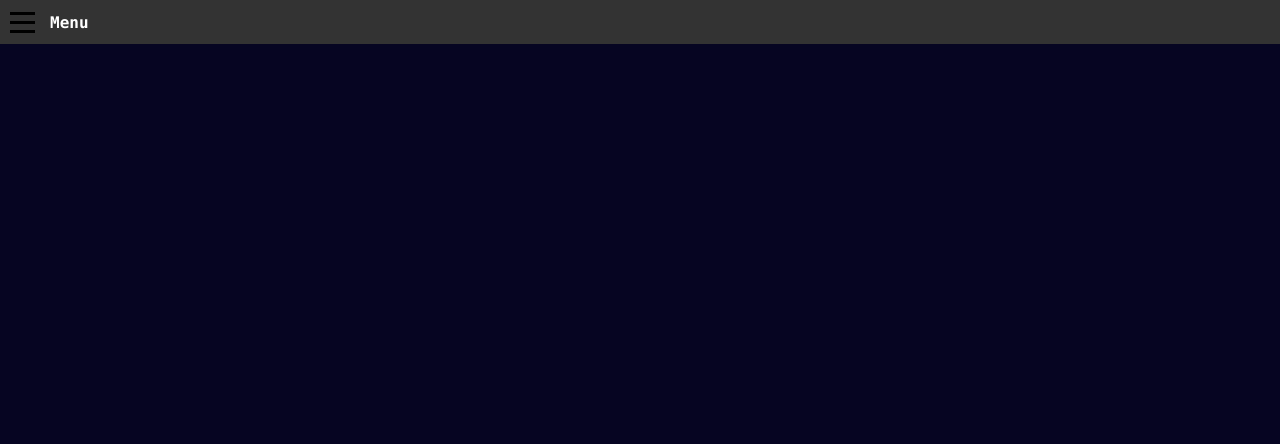
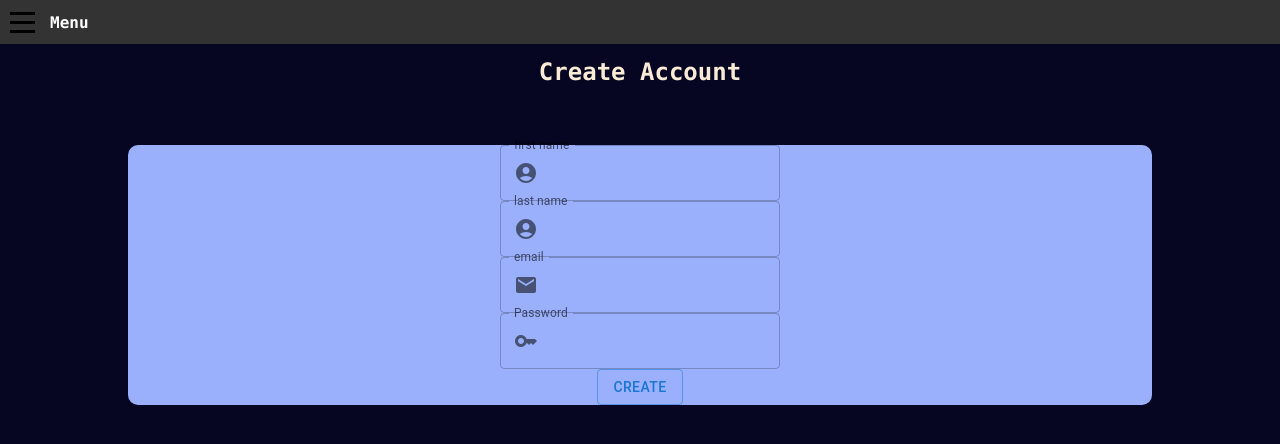
Before and after one commit to Jay-boo/dataQuestFront, a React (Create React App) app: page /signup in a window 1280 px wide. Shown: the top 444 px of the page. Built offline with nearby package versions, Linux system fonts and the light colour scheme; what @mars/heroku-js-runtime-env would draw is missing.

Commit message:
Authentication Part V1

```diff
--- a/src/App.js
+++ b/src/App.js
@@ -4,6 +4,7 @@ import {BrowserRouter,Route,Routes} from 'react-router-dom';
 import Login from './pages/Login';
 import DashBoard from './pages/DashBoard';
 import QuestPage from './pages/QuestPage';
+import SignUp from './pages/SignUp';
 
 function App() {
   const sidenavRef=useRef(null);
@@ -38,6 +39,7 @@ function App() {
       <Routes>
         <Route path="/" element={<DashBoard/>}/>
         <Route path="/login" element={<Login/>}/>
+        <Route path="/signup" element={<SignUp/>}/>
         <Route path="/quest/:id" element={<QuestPage/>} />
       </Routes>
 
--- a/src/client.js
+++ b/src/client.js
@@ -23,7 +23,7 @@ class FastAPIClient {
     delete this.apiClient.defaults.headers['Authorization'];
 
     // HACK: This is a hack for scenario where there is no login form
-    console.log("----------------LOGIN------------")
+    // console.log("----------------LOGIN------------")
     const form_data = new FormData();
     const grant_type = 'password';
     const item = { grant_type, username, password };
@@ -31,7 +31,7 @@ class FastAPIClient {
       form_data.append(key, item[key]);
     }
 
-    console.log("---------------- END LOGIN => fetch ------------")
+    // console.log("---------------- END LOGIN => fetch ------------")
     return this.apiClient
       .post('/token', form_data)
       .then((resp) => {
@@ -55,7 +55,7 @@ class FastAPIClient {
 
   fetchUser() {
 
-    console.log("----------------FETCH------------")
+    // console.log("----------------FETCH------------")
     return this.apiClient.get('/user/me').then(({ data }) => {
 
       localStorage.setItem('user', JSON.stringify(data));
@@ -71,16 +71,29 @@ class FastAPIClient {
 
 
 
-
-
-
-
   // Logging out is just deleting the jwt.
   logout() {
     // Add here any other data that needs to be deleted from local storage
     // on logout
     localStorage.removeItem('token');
     localStorage.removeItem('user');
+  }
+
+
+
+  register(firstname,lastname,email,password){
+    const data={
+      "firstname":firstname,
+      "lastname":lastname,
+      "email":email,
+      "password":password
+    };
+    return this.apiClient.post("/user",data).then(
+      (resp)=>{
+        // console.log("resp :",resp.data);
+        return resp.data;
+      }
+    )
   }
 
 
@@ -97,15 +110,15 @@ class FastAPIClient {
     const initialConfig = {
       baseURL: `${config.apiBasePath}`,
     };
-    console.log(initialConfig)
+    // console.log(initialConfig)
 
-    console.log("-------------In get api fct-----------------------");
+    // console.log("-------------In get api fct-----------------------");
     const client = axios.create(initialConfig);
     // client.get("/").then((resp) => console.log(resp.data));
 
     client.interceptors.request.use(localStorageTokenInterceptor);
     // client.get("").then((resp) => console.log(resp));
-    console.log("exit get api fct")
+    // console.log("exit get api fct")
     return client;
   }
 }
@@ -113,7 +126,7 @@ class FastAPIClient {
 
 // every request is intercepted and has auth header injected.
 function localStorageTokenInterceptor(config) {
-  console.log("localStorageTokenInterceptor");
+  // console.log("localStorageTokenInterceptor");
   const headers = {};
   const tokenString = localStorage.getItem('token');
 
--- a/src/components/DashBoardComponent.js
+++ b/src/components/DashBoardComponent.js
@@ -23,7 +23,7 @@ class DashBoardComponent extends React.Component{
 
 
     componentDidMount(){
-        console.log("get_quest");
+        // console.log("get_quest");
         this.setState({quests:[
             new Quest(0,"name 1","Im on ",3),
             new Quest(1,"name 2","Im on again ",4)
--- a/src/pages/Login.js
+++ b/src/pages/Login.js
@@ -3,11 +3,11 @@ import TextField from '@mui/material/TextField';
 import '../styles/login.css';
 import React from 'react';
 import FastAPIClient from '../client';
-import AccountCircle from '@mui/icons-material/AccountCircle';
+import EmailIcon from '@mui/icons-material/Email';
 import KeyIcon from '@mui/icons-material/Key';
 import InputAdornment from '@mui/material/InputAdornment';
 import styled from '@emotion/styled';
-import { Navigate } from 'react-router-dom';
+import { Link,} from 'react-router-dom';
 
 const jwtDecode = require("jwt-decode");
 const options = {
@@ -32,6 +32,7 @@ class Login extends React.Component{
     this.state={
       loginForm:{'email':'','password':''},
       isLoggedIn:false,
+      userInfo:{}
     }
   }
 
@@ -44,7 +45,13 @@ class Login extends React.Component{
         const isValid=JSON.stringify(token)!= JSON.stringify({error:"invalid credentials"});
         console.log("Is token valid ?",isValid);
         if (isValid){
-            this.setState({isLoggedIn:true})
+            this.setState({isLoggedIn:true});
+            client.get_user_information().then(
+              userInfo =>{
+                this.setState({userInfo:userInfo})
+              }
+            )
+
         }
         }
   }
@@ -62,8 +69,25 @@ class Login extends React.Component{
 
   onLogin=(e)=>{
     console.log('login()');
-    client.login(this.state.loginForm.email,this.state.loginForm.password);
-    this.setState({isLoggedIn:true})
+    client.login(this.state.loginForm.email,this.state.loginForm.password).then(
+      userInfo=>{
+        console.log('User Info on Logging',userInfo);
+        this.setState({isLoggedIn:true,userInfo:userInfo});
+        window.location.href="/"
+      }
+    )
+    // client.login(this.state.loginForm.email,this.state.loginForm.password).then(
+    //   ()=>{
+    //     console.log('get user info');
+    //     return client.get_user_information();
+    //   })
+    //   .then(userInfo => {
+    //     console.log(userInfo);
+    //     this.setState({isLoggedIn:true,userInfo:userInfo});
+    //   })
+    //   .catch(error =>{
+    //     console.error('Error during login',error);
+    //   })
   }
   onLogout=(e)=>{
     console.log('logout()');
@@ -84,7 +108,7 @@ class Login extends React.Component{
           InputProps={{
               startAdornment: (
                 <InputAdornment position="start">
-                  <AccountCircle />
+                <EmailIcon/>
                 </InputAdornment>
               ),
             }} />
@@ -98,38 +122,26 @@ class Login extends React.Component{
               ),}}
           />
             <Button variant="outlined" onClick={(e)=> this.onLogin(e)} > Submit </Button>
-            or Create Account
+            or <Link to="/signup">Create Account</Link>
           </div>);
 
     }else{
-        // console.log('get user info ');
-        // console.log(client.get_user_information());
-      // const firstname_user=client.fetchUser();
-      // console.log('EHE');
-      // console.log(firstname_user)
       login_form=(
       <div id="login-form">
-       {/* Welcome {firstname_user}  */}
+       Welcome {this.state.userInfo.email}
         <Button variant="outlined" onClick={(e)=> this.onLogout(e)} > Log out </Button>
       </div>);
     }
-
-
-
-
-
 
     return(
       <div id="login-container" >
         <h2>Login Page</h2>
           {login_form}
-        {this.state.isNavigateOnLogin&& <Navigate to="/" replace={true}></Navigate>}
       </div>
     )
   }
 
 }
-// class Login extends React.Component{
 
 
 export default Login;
--- /dev/null
+++ b/src/pages/SignUp.js
@@ -0,0 +1,116 @@
+import React from 'react';
+import { Button  } from '@mui/material';
+import AccountCircle from '@mui/icons-material/AccountCircle';
+import EmailIcon from '@mui/icons-material/Email';
+import TextField from '@mui/material/TextField';
+import styled from '@emotion/styled';
+import FastAPIClient from '../client';
+import KeyIcon from '@mui/icons-material/Key';
+import InputAdornment from '@mui/material/InputAdornment';
+import '../styles/SignUp.css';
+import { Navigate } from 'react-router-dom';
+
+const options = {
+  shouldForwardProp: (prop) => prop !== 'fontColor',
+};
+const StyledTextField = styled(
+  TextField,
+  options,
+)(({ fontColor }) => ({
+  input: {
+    color: fontColor,
+  },
+}));
+
+
+
+
+const client=new FastAPIClient();
+class SignUp extends React.Component{
+    constructor(props){
+        super(props);
+        this.state={
+            signupForm:{'firstname':'','lastname':'','email':'','password':''},
+            isCreated:false
+        }
+    }
+  handleInputChange=(field)=>(event)=>{
+    this.setState({
+      signupForm:{
+        ...this.state.signupForm,
+        [field]:event.target.value
+      }
+    })
+  }
+  onCreate=(e)=>{
+    console.log('On Create');
+    client.register(this.state.signupForm.firstname,
+        this.state.signupForm.lastname,
+        this.state.signupForm.email,
+        this.state.signupForm.password
+        ).then(
+            (resp)=>{
+                this.setState({isCreated:true})
+            }
+        )
+        client.logout();
+
+  }
+
+    render(){
+        let signupForm=(<div id='signup-form'>
+          <StyledTextField fontColor="#060522" id="outlined-basic" label="first name" variant="outlined"
+          onChange={this.handleInputChange('firstname')}
+          InputProps={{
+              startAdornment: (
+                <InputAdornment position="start">
+                  <AccountCircle />
+                </InputAdornment>
+              ),
+            }} />
+          <StyledTextField fontColor="#060522" id="outlined-basic" label="last name" variant="outlined"
+          onChange={this.handleInputChange('lastname')}
+          InputProps={{
+              startAdornment: (
+                <InputAdornment position="start">
+                  <AccountCircle />
+                </InputAdornment>
+              ),
+            }} />
+          <StyledTextField fontColor="#060522" id="outlined-basic" label="email" variant="outlined"
+          onChange={this.handleInputChange('email')}
+          InputProps={{
+              startAdornment: (
+                <InputAdornment position="start">
+                    <EmailIcon/>
+                </InputAdornment>
+              ),
+            }} />
+          <StyledTextField fontColor="#060522" id="outlined-basic" label="Password" variant="outlined" type='password'
+          onChange={this.handleInputChange('password')}
+          InputProps={{
+              startAdornment: (
+                <InputAdornment position="start">
+                  <KeyIcon></KeyIcon>
+                </InputAdornment>
+              ),}}
+          />
+            <Button variant="outlined" onClick={(e)=> this.onCreate(e)} > Create </Button>
+
+
+
+
+
+
+        </div>);
+        return(
+        <div id="signup-container">
+            <h2> Create Account</h2>
+            {signupForm}
+            {this.state.isCreated && <Navigate to="/login" replace={true}></Navigate>}
+        </div>);
+    }
+
+}
+
+export default SignUp;
--- /dev/null
+++ b/src/styles/SignUp.css
@@ -0,0 +1,21 @@
+div #signup-container{
+    display:flex;
+    width: 100%;
+    /* height:10000px; */
+    flex-direction: column;
+    justify-content: center;
+    align-items: center;
+    margin-top: 3%;
+}
+
+div #signup-form{
+    display:flex;
+    width: 80%;
+    /* height:10000px; */
+    flex-direction: column;
+    justify-content: center;
+    align-items: center;
+    margin-top: 3%;
+    background-color: #9AB0FC;
+    border-radius:10px 10px 10px 10px ;
+}
```
Also changed, not shown: src/LoginTest.js (added, +106 -0 lines), src/pages/DashBoard.js (+10 -9 lines).
